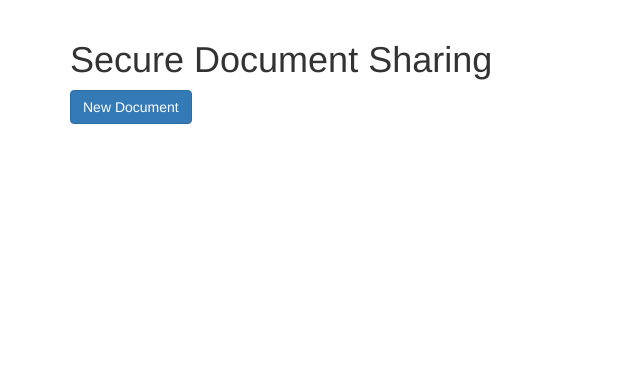
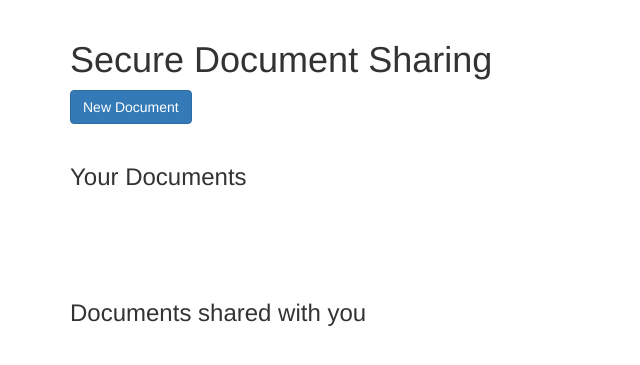
Before and after one commit to OwenKane/FinalYearProject, a Django app: page / in a window 1280 px wide. Shown: the part 52-417 px from the top of the page, without its empty margins (0-640 px from the left). Run offline with Django 3.2, Linux system fonts and the light colour scheme; the visitor is signed in with stand-in values (Sample User, id 1); data that the repository does not hold is empty; some libraries are stand-ins or nearby versions.

Commit message:
Can see what documents have been shared with you

```diff
--- a/SecureDoc/posts/templates/posts/home.html
+++ b/SecureDoc/posts/templates/posts/home.html
@@ -15,7 +15,8 @@
 
 
     <br/><br/>
-
+    <h3>Your Documents</h3>
+    <br/>
     <table class="table table-hover">
         {% for posts in posts.all %}
         <tr>
@@ -29,6 +30,22 @@
     </table>
 
 
+    <br/><br/>
+    <h3>Documents shared with you</h3>
+    <br/>
+    <table class="table table-hover">
+        {% for shared_posts in shared_posts.all %}
+        <tr>
+            <td>
+                <a href="">{{shared_posts.title}}</a>
+                <br/>
+                {{shared_posts.pub_date}} by {{shared_posts.author.username}}
+            </td>
+         </tr>
+        {% endfor %}
+    </table>
+
+
     {% endblock %}}
 
 </body>
--- a/SecureDoc/posts/templates/posts/post_detail.html
+++ b/SecureDoc/posts/templates/posts/post_detail.html
@@ -35,6 +35,11 @@
 
         <br/>
 
+        Nominated:
+        <br />
+        <input type="text" name="nomuser" value="{{post.nominated}}">
+        <br/><br/>
+
         <button class="btn btn-primary" type="submit" value="Save">
           <span class="glyphicon glyphicon-floppy-disk" aria-hidden="true"></span> Save
         </button>
--- a/SecureDoc/posts/views.py
+++ b/SecureDoc/posts/views.py
@@ -15,6 +15,7 @@ def create(request):
             post.title = request.POST.get('title', False)
             post.document = request.POST.get('document', False)
             post.pub_date = timezone.datetime.now()
+            post.nominated = request.POST.get('nomuser', False)
             post.author = request.user
             post.save()
             return redirect('home')
@@ -28,7 +29,10 @@ def create(request):
 def home(request):
     current_user = request.user
     posts = Post.objects.all().filter(author=current_user).order_by('-pub_date')
-    return render(request, 'posts/home.html', {'posts': posts})
+
+    shared_posts = Post.objects.all().filter(nominated=current_user).order_by('-pub_date')
+
+    return render(request, 'posts/home.html', {'posts': posts, 'shared_posts': shared_posts})
 
 
 def post_detail(request, post_id):
@@ -41,7 +45,8 @@ def update(request):
         if request.POST.get('title', False) and request.POST.get('document', False):
             Post.objects.filter(id=request.POST.get('post_id')).update(
                 title=request.POST.get('title', False),
-                document=request.POST.get('document', False)
+                document=request.POST.get('document', False),
+                nominated=request.POST.get('nomuser', False)
             )
             postdetails = get_object_or_404(Post, pk=request.POST.get('post_id'))
             return render(request, 'posts/post_detail.html', {'post': postdetails})
```
Also changed, not shown: SecureDoc/posts/templates/posts/create.html (+6 -1 lines).
